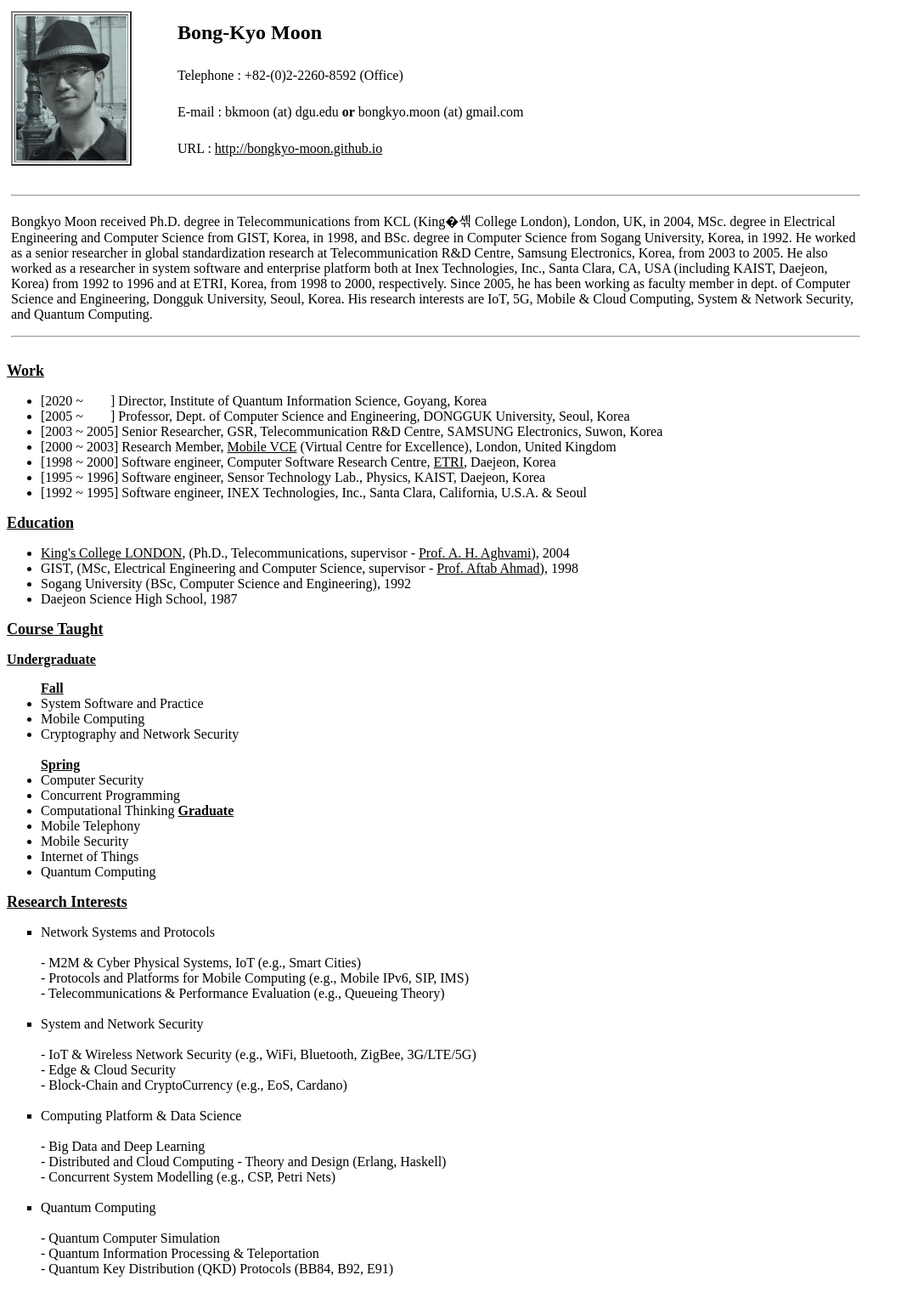
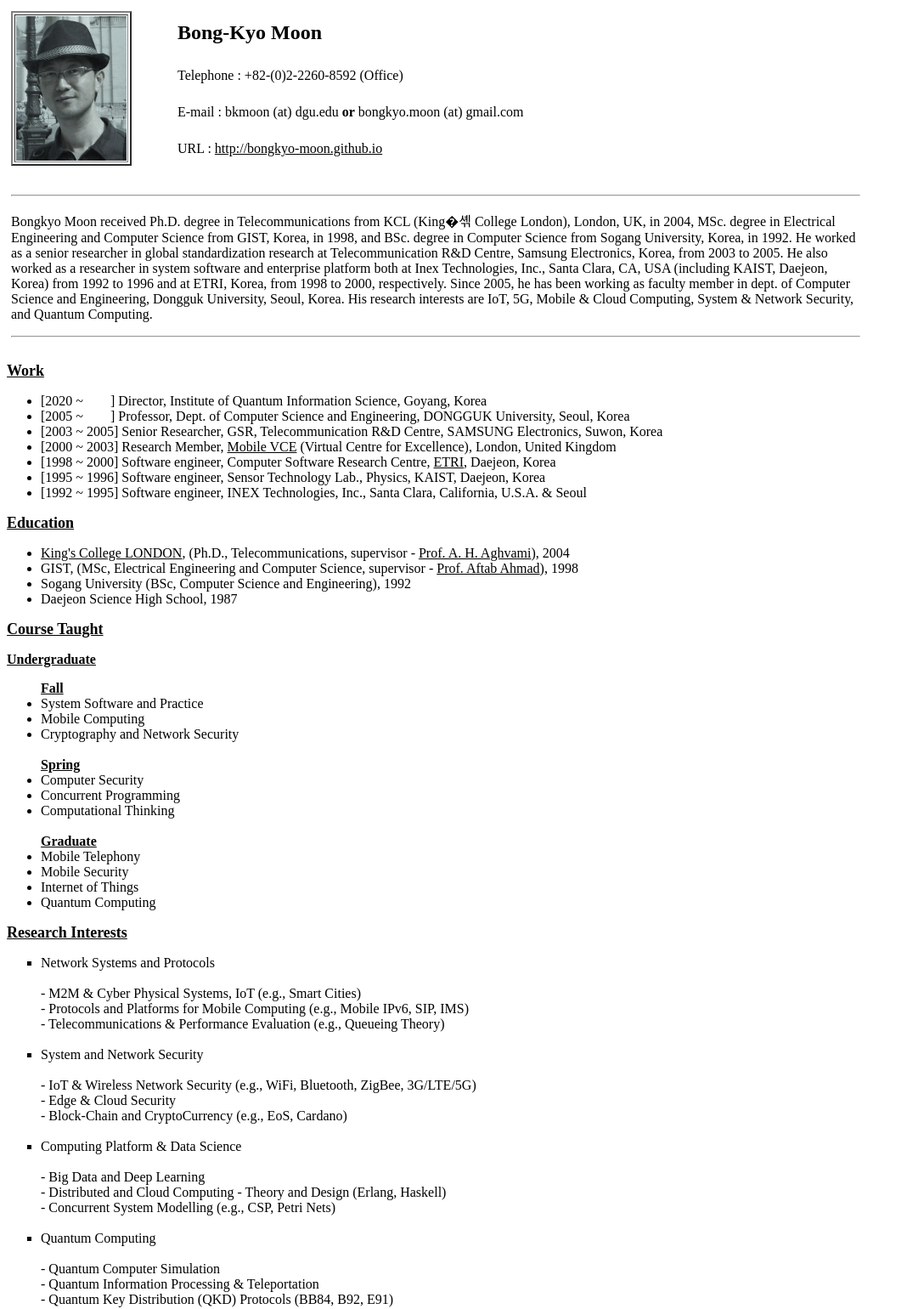
Before and after one commit to bongkyo-moon/bongkyo-moon.github.io, a plain HTML site: page index.html in a window 1280 px wide. Shown: the top 1540 px of the page at 85% size, without its empty margins (0-1068 px from the left). Drawn offline with Linux system fonts and the light colour scheme.

Commit message:
Update index.html

```diff
--- a/index.html
+++ b/index.html
@@ -74,7 +74,7 @@ His research interests are IoT, 5G, Mobile & Cloud Computing, System & Network S
 <b><u>Spring</u></b>
 <li><a>Computer Security</a>
 <li><a>Concurrent Programming</a>
-<li><a>Computational Thinking</a>
+<li><a>Computational Thinking</a><br><br>
 
 <b><u>Graduate</u></b>
 <li><a>Mobile Telephony</a>
```
